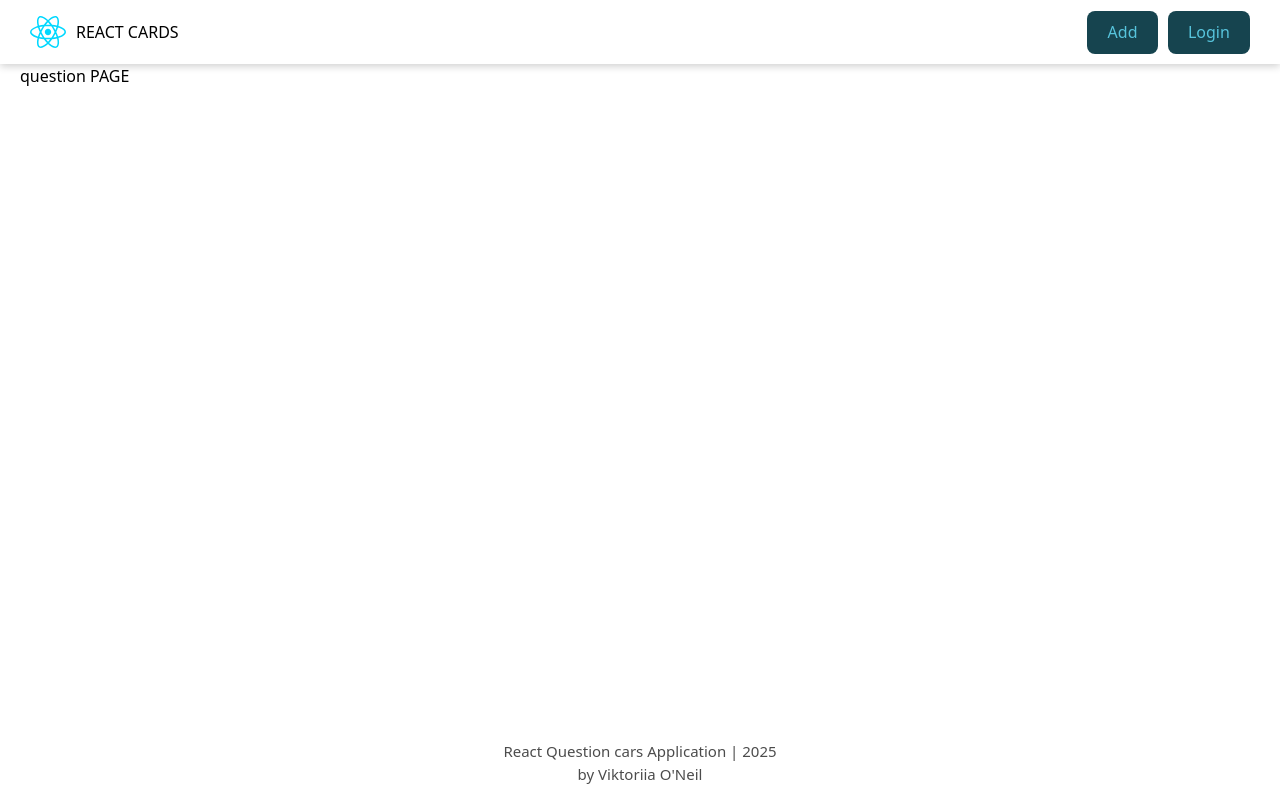
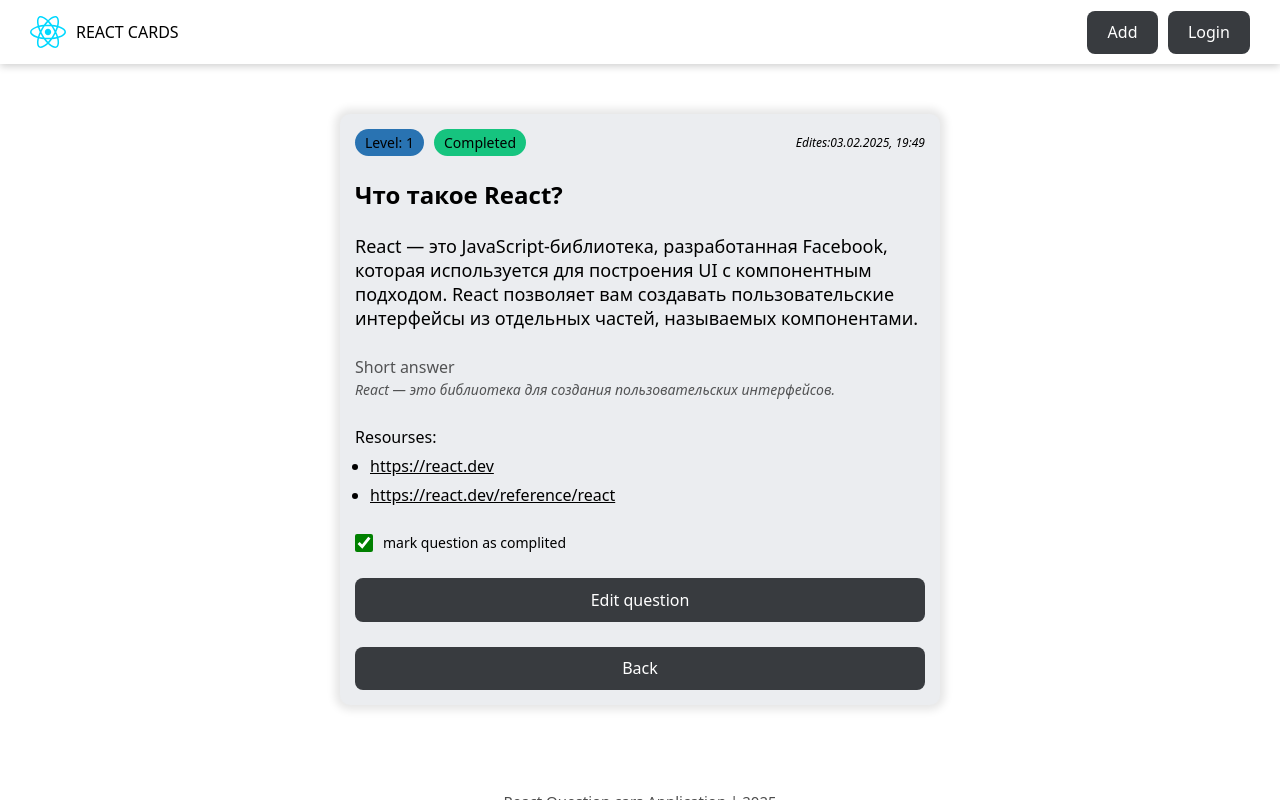
Before and after one commit to oneilcode/react-app, a React (Vite) app: page /question/1 in a window 1280 px wide. Built offline with nearby package versions, Linux system fonts and the light colour scheme; data requests are answered from the project's data file.

Commit message:
question page, small loader

```diff
--- a/src/App.jsx
+++ b/src/App.jsx
@@ -2,6 +2,7 @@
 import { MainLayout } from "./components/MainLayout";
 import { HomePage } from "./pages/Homepage";
 import { NotFoundPage } from "./pages/NotFoundPage";
+import { QuestionPage } from "./pages/QuestionPage";
 
 function App() {
  return (
@@ -11,7 +12,7 @@
        <Route path='/' element={<HomePage />}/>
        <Route path='/forbidden' element={<div>forbidden</div>}/>
        <Route path='/addquestion' element={<div>question</div>}/>
-       <Route path='/question/:id' element={<div>question PAGE</div>}/>
+       <Route path='/question/:id' element={<QuestionPage />}/>
 
        <Route path='*' element={<NotFoundPage />}/>
       </Route>
--- a/src/components/Loader/Loader.jsx
+++ b/src/components/Loader/Loader.jsx
@@ -7,3 +7,7 @@
     </div>
   );
 };
+
+export const SmallLoader = () => {
+  return <span className={cls.smallLoader}></span>
+};
--- a/src/components/Loader/Loader.module.css
+++ b/src/components/Loader/Loader.module.css
@@ -55,3 +55,25 @@
       box-shadow: 11px 0 white, 22px 0 white, 33px 0 white, 44px 0 white;
     }
   }
+
+  /* small loader */
+
+  .smallLoader {
+    width: 20px;
+    height: 20px;
+    border: 2px dotted #FFF;
+    border-radius: 50%;
+    display: inline-block;
+    position: relative;
+    box-sizing: border-box;
+    animation: rotation 2s linear infinite;
+  }
+
+  @keyframes rotation {
+    0% {
+      transform: rotate(0deg);
+    }
+    100% {
+      transform: rotate(360deg);
+    }
+  }
--- a/src/components/Loader/index.jsx
+++ b/src/components/Loader/index.jsx
@@ -1 +1 @@
-export { Loader } from './Loader'
+export { Loader, SmallLoader } from './Loader'
--- a/src/index.css
+++ b/src/index.css
@@ -37,8 +37,8 @@
     --main-bg-color: #fff;
     --text-color: #000;
 
-    --btn-bg-color: #16444f;
-    --btn-text-color: #57c4dc;
+    --btn-bg-color: #383b3f;
+    --btn-text-color: #fff;
 
     --card-bg-color: #ebedf0;
   }
@@ -49,8 +49,8 @@
     --main-bg-color: #23272f;
     --text-color: #fff;
 
-    --btn-bg-color: #383b3f;
-    --btn-text-color: #fff;
+    --btn-bg-color: #16444f;
+    --btn-text-color: #57c4dc;
 
     --card-bg-color: #343a46;
   }
--- /dev/null
+++ b/src/pages/QuestionPage/QuestionPage.jsx
@@ -0,0 +1,124 @@
+import { useEffect, useId, useState } from "react";
+import { Badge } from "../../components/Badge";
+import { Button } from "../../components/Button";
+import cls from "./QuestionPage.module.css";
+import { useNavigate, useParams } from "react-router-dom";
+import { useFetch } from "../../hooks/usefetch";
+import { API_URL } from "../../constants";
+import { Loader, SmallLoader } from "../../components/Loader";
+
+const card = {
+  id: "1",
+  question: "Что такое React?",
+  answer: "React — это библиотека для создания пользовательских интерфейсов.",
+  description:
+    "React — это JavaScript-библиотека, разработанная Facebook, которая используется для построения UI с компонентным подходом. React позволяет вам создавать пользовательские интерфейсы из отдельных частей, называемых компонентами.",
+  resources: ["https://react.dev", "https://react.dev/reference/react"],
+  level: 1,
+  completed: true,
+  editDate: "03.02.2025, 19:49",
+};
+
+export const QuestionPage = () => {
+  const checkboxId = useId();
+  const navigate = useNavigate();
+  const { id } = useParams();
+  const [card, setCard] = useState(null);
+  const [isChecked, setIsChecked] = useState(false);
+
+  const levelVariant = () =>
+    card.level === 1 ? "primary" : card.level === 2 ? "warning" : "alert";
+  const completedVariant = () => (card.completed ? "success" : "primary");
+
+  const [fetchCard, isCardLoading] = useFetch(async () => {
+    const response = await fetch(`${API_URL}/react/${id}`);
+    const data = await response.json();
+
+    setCard(data);
+  });
+
+  const [updateCard, isCardUpdating] = useFetch(async (isChecked) => {
+    const response = await fetch(`${API_URL}/react/${id}`, {
+      method: "PATCH",
+      body: JSON.stringify({ completed: isChecked })
+    });
+
+    const data = await response.json();
+
+    setCard(data);
+  });
+
+  useEffect(() => {
+    fetchCard();
+  }, []);
+
+  useEffect(() => {
+    card !== null && setIsChecked(card.completed)
+  }, [card]);
+
+  const onCheckboxChangehandler = () => {
+    setIsChecked(!isChecked)
+    updateCard(!isChecked)
+  };
+
+  return (
+    <>
+      {isCardLoading && <Loader />}
+
+      {card !== null && (
+        <div className={cls.container}>
+          <div className={cls.cardLabels}>
+            <Badge variant={levelVariant()}>Level: {card.level}</Badge>
+            <Badge variant={completedVariant()}>
+              {card.completed ? "Completed" : "Not completed"}
+            </Badge>
+
+            {card?.editDate && (
+              <p className={cls.editDate}>Edites:{card.editDate}</p>
+            )}
+          </div>
+
+          <h5 className={cls.cardTitle}>{card.question}</h5>
+          <p className={cls.cardDescription}>{card.description}</p>
+
+          <div className={cls.cardAnswers}>
+            <label>Short answer</label>
+            <p className={cls.cardAnswer}>{card.answer}</p>
+          </div>
+
+          <ul className={cls.cardLinks}>
+            Resourses:
+            {card.resources.map((link, index) => {
+              return (
+                <li key={index}>
+                  <a href={link.trim()} target="_blank" rel="noreferrer">
+                    {link.trim()}
+                  </a>
+                </li>
+              );
+            })}
+          </ul>
+
+          <label htmlFor={checkboxId} className={cls.cardCheckbox}>
+            <input
+              id={checkboxId}
+              type="checkbox"
+              className={cls.checkbox}
+              checked={isChecked}
+              onChange={onCheckboxChangehandler}
+              disabled={isCardUpdating}
+            />
+            <span>mark question as complited</span>
+
+            {isCardUpdating && <SmallLoader/>}
+          </label>
+
+          <Button onClick={() => navigate(`/editquestion/${card.id}`)} isDisabled={isCardUpdating}>
+            Edit question
+          </Button>
+          <Button onClick={() => navigate("/")} isDisabled={isCardUpdating}>Back</Button>
+        </div>
+      )}
+    </>
+  );
+};
--- /dev/null
+++ b/src/pages/QuestionPage/QuestionPage.module.css
@@ -0,0 +1,85 @@
+.container {
+  width: 100%;
+  max-width: 600px;
+  height: max-content;
+  margin: 50px auto;
+  border-radius: 10px;
+  padding: 15px;
+  background-color: var(--card-bg-color);
+  color: var(--text-color);
+  box-shadow: 0 0 8px 5px rgba(0, 0, 0, 0.1);
+  display: flex;
+  flex-direction: column;
+  justify-content: flex-start;
+  align-items: flex-start;
+  gap: 25px;
+
+  button {
+    width: 100%;
+  }
+}
+
+.cardLabels {
+  width: 100%;
+  display: flex;
+  justify-content: flex-start;
+  align-items: center;
+  flex-wrap: wrap-reverse;
+  gap: 10px;
+}
+
+.editDate {
+  margin-left: auto;
+  font-size: 12px;
+  font-style: italic;
+}
+
+.cardTitle {
+  font-size: 24px;
+  line-height: 28px;
+}
+
+.cardDescription{
+  font-size: 18px;
+  line-height: 24px;
+}
+
+.cardAnswers {
+  margin-top: auto;
+  opacity: .65;
+}
+
+.cardAnswer {
+  font-size: 14px;
+  font-style: italic;
+  text-align: justify;
+}
+
+.cardLinks{
+  display: flex;
+  flex-direction: column;
+  justify-content: flex-start;
+  align-items: flex-start;
+  gap: 5px;
+
+  li {
+    margin-left: 15px;
+  }
+}
+
+.cardCheckbox{
+  display: flex;
+  justify-content: center;
+  align-items: center;
+  gap: 10px;
+
+  span {
+    font-size: 14px;
+  }
+}
+
+.checkbox{
+  width: 18px;
+  height: 18px;
+  accent-color: green;
+}
--- /dev/null
+++ b/src/pages/QuestionPage/index.jsx
@@ -0,0 +1 @@
+export { QuestionPage } from './QuestionPage'
```
